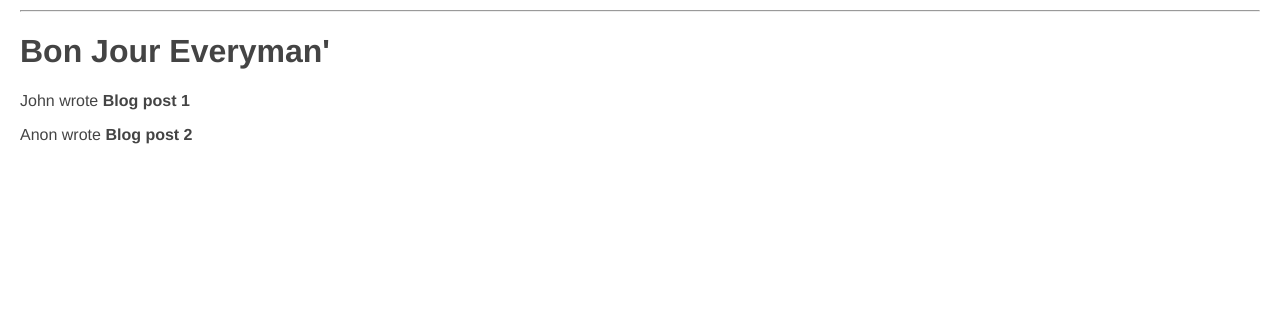
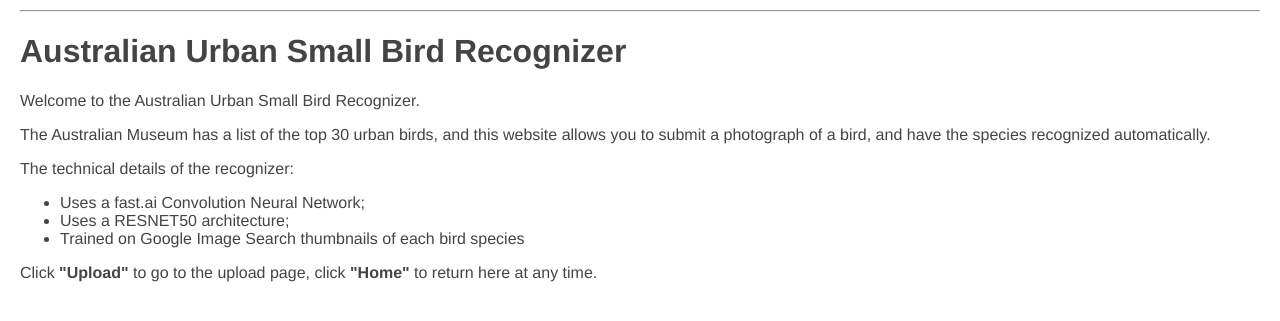
Before and after one commit to coolum001/FlaskRecognizer, a Flask app: page / in a window 1280 px wide. Shown: the part 55-376 px from the top of the page. Run offline with Flask 2, Linux system fonts and the light colour scheme.

Commit message:
welcome-completed
Completed Welcome page, added upload count page

```diff
--- a/main.py
+++ b/main.py
@@ -18,6 +18,7 @@ import os
 
 app = Flask(__name__)
 app.config.from_object(Config)
+
 
 # home page
 @app.route('/')
@@ -86,18 +87,23 @@ def upload_file():
         # end if
         if file and allowed_extension(file.filename):
             filename = secure_filename(file.filename)
-            if ('upload_count' in session):
+            if 'upload_count' in session:
                 session['upload_count'] = session['upload_count'] + 1
             else:
                 session['upload_count'] = 1
-            #end if
+            # end if
             flash('Loading .. ' + filename)
             flash('Saving to ' + app.config['UPLOAD_FOLDER'])
             filename = file.filename
             file.save(os.path.join(app.config['UPLOAD_FOLDER'], filename))
 
             form = ResponseForm()
-            return render_template('ack_upload.html', form=form, filename=filename, uploadcount=str(session['upload_count']) )
+            return render_template(
+                'ack_upload.html',
+                form=form,
+                filename=filename,
+                uploadcount=str(session['upload_count']),
+            )
         # end if
     # end if
     return render_template('upload.html', title='Upload File')
@@ -115,5 +121,5 @@ def uploaded_file(filename):
 
 
 if __name__ == '__main__':
-    app.run(debug=True, use_evalex=False)
+    app.run(debug=False, use_evalex=False)
 # end if
--- a/templates/base.html
+++ b/templates/base.html
@@ -2,9 +2,9 @@
 
 <head>
     {% if title %}
-    <title>{{ title }} - Microblog </title>
+    <title>{{ title }} </title>
     {% else %}
-    <title>Welcome to Microblog</title>
+    <title>Urban Bird Recognizer</title>
     {% endif %}
 
     <link rel="stylesheet" href="{{ url_for('static', filename='css/main.css') }}">
--- a/templates/index.html
+++ b/templates/index.html
@@ -1,10 +1,24 @@
 {% extends "base.html" %}
 
 {% block content %}
-<h1> Bon Jour {{user.username}}'</h1>
-{% for post in posts %}
+<h1>Australian Urban Small Bird Recognizer</h1>
+
 <div>
-    <p>{{post.author.username}} wrote <b>{{post.body}}</b></p>
+    <p>Welcome to the Australian Urban Small Bird Recognizer.</p>
+    <p>The Australian Museum has a list of the top 30 urban birds, and this website
+        allows you to submit a photograph of a bird, and have the species recognized automatically.
+    </p>
+    <p>The technical details of the recognizer:
+        <ul>
+            <li>Uses a fast.ai Convolution Neural Network;</li>
+            <li>Uses a RESNET50 architecture;</li>
+            <li>Trained on Google Image Search thumbnails of each bird species</li>
+        </ul>
+    </p>
+    <p>
+        Click <strong>"Upload"</strong> to go to the upload page,
+        click <strong>"Home"</strong> to return here at any time.
+    </p>
 </div>
-{% endfor %}
+
 {% endblock %}
```
